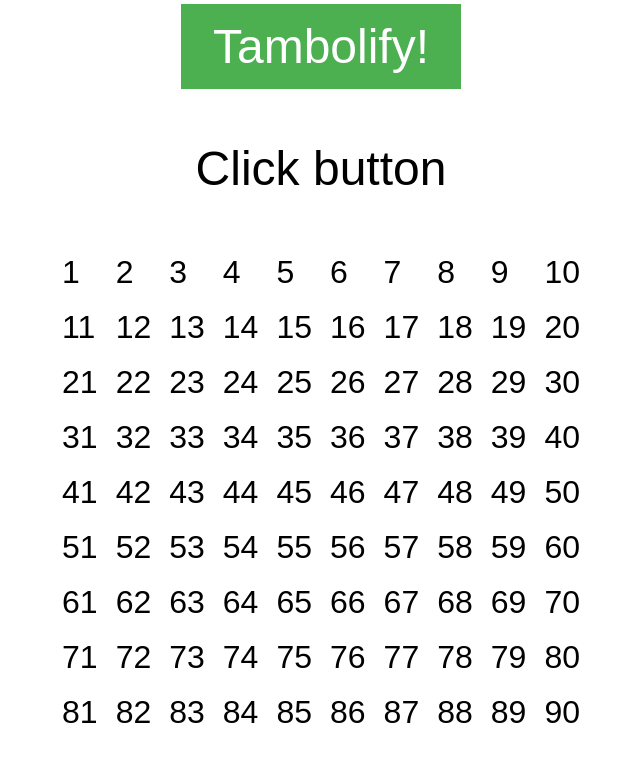
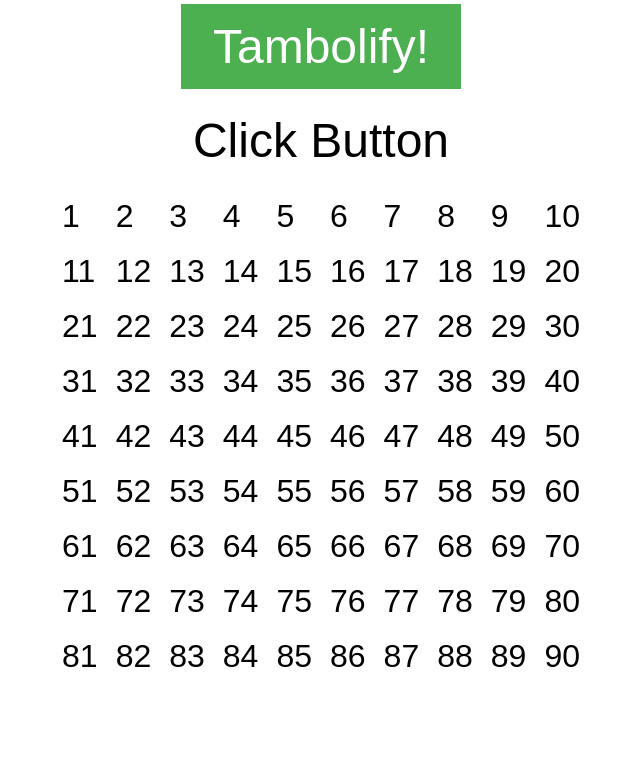
Before and after one commit to ravibhoraskar/Tambola, a React (Create React App) app: page / in a window 1280 px wide. Shown: the top 762 px of the page, without its empty margins (319-959 px from the left). Built offline with nearby package versions, Linux system fonts and the light colour scheme.

Commit message:
Improve the UI for showing the recent selected values

```diff
--- a/src/App.css
+++ b/src/App.css
@@ -51,8 +51,22 @@
   cursor: pointer;
 }
 
+.HistoryContainer {
+  margin-top: 15pt;
+  margin-bottom: 15pt;
+}
+
 .NextSelectedValue {
   font-size: 3em;
+  display: inline-block;
+  vertical-align: middle;
+}
+
+.PreviousSelectedValue {
+  font-size: 1.5em;
+  display: inline-block;
+  vertical-align: middle;
+  margin-right: 10pt;
 }
 
 @keyframes App-logo-spin {
--- a/src/App.js
+++ b/src/App.js
@@ -1,7 +1,6 @@
 import React, { Component } from 'react';
 import './App.css';
 import Grid from './Grid.js';
-import LastValue from './LastValue.js';
 import LastFiveValues from './LastFiveValues.js';
 
 class App extends Component {
@@ -23,7 +22,6 @@
           <button className="GenerateButton" onClick={this.onClick}>
             Tambolify!
           </button>
-          <LastValue value={this.state.nextSelectedValue} />
           <LastFiveValues value={this.state.lastFiveSelectedValues} />
           <table>
             <tbody>
@@ -65,6 +63,9 @@
   }
 
   getLastFiveSelectedValues(lastFiveSelectedValues, nextSelectedValue) {
+    if (!nextSelectedValue) {
+      return lastFiveSelectedValues;
+    }
     lastFiveSelectedValues.push(nextSelectedValue);
     if (lastFiveSelectedValues.length > 5) {
       lastFiveSelectedValues.shift();
--- a/src/LastFiveValues.js
+++ b/src/LastFiveValues.js
@@ -1,9 +1,18 @@
 import React from 'react';
 
-const LastFiveValues = props => (
-  <p className="LastFiveSelectedValues" onClick={props.onClick}>
-    {props.value ? props.value : 'Click button'}
-  </p>
-);
+const LastFiveValues = props => {
+  const last = props.value[props.value.length - 1];
+  const history = props.value.slice(0, props.value.length - 1);
+  return (
+    <div className="HistoryContainer">
+      {history.map((e, idx) => (
+        <div className="PreviousSelectedValue" key={idx}>
+          {e}
+        </div>
+      ))}
+      <div className="NextSelectedValue">{last || 'Click Button'}</div>
+    </div>
+  );
+};
 
 export default LastFiveValues;
--- a/src/LastValue.js
+++ /dev/null
@@ -1,9 +0,0 @@
-import React from 'react';
-
-const LastValue = props => (
-  <p className="NextSelectedValue" onClick={props.onClick}>
-    {props.value ? props.value : 'Click button'}
-  </p>
-);
-
-export default LastValue;
```
